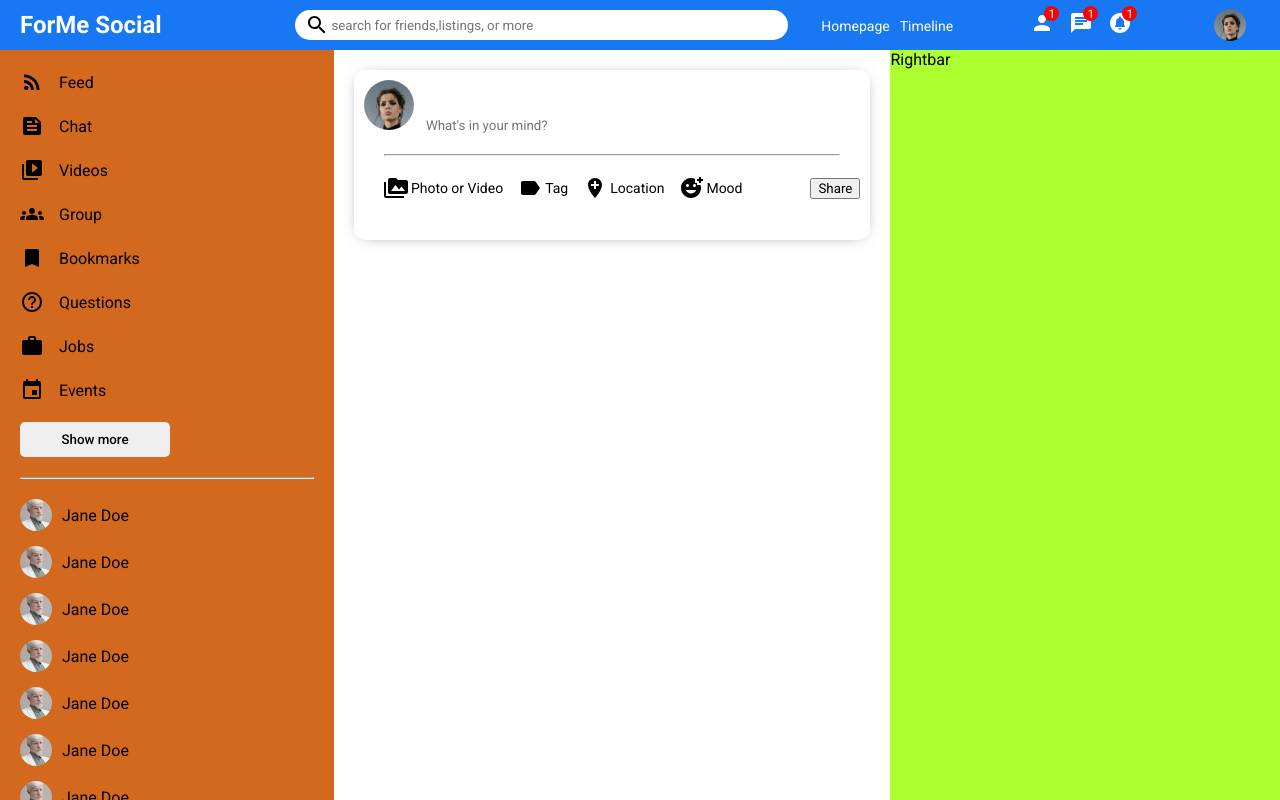
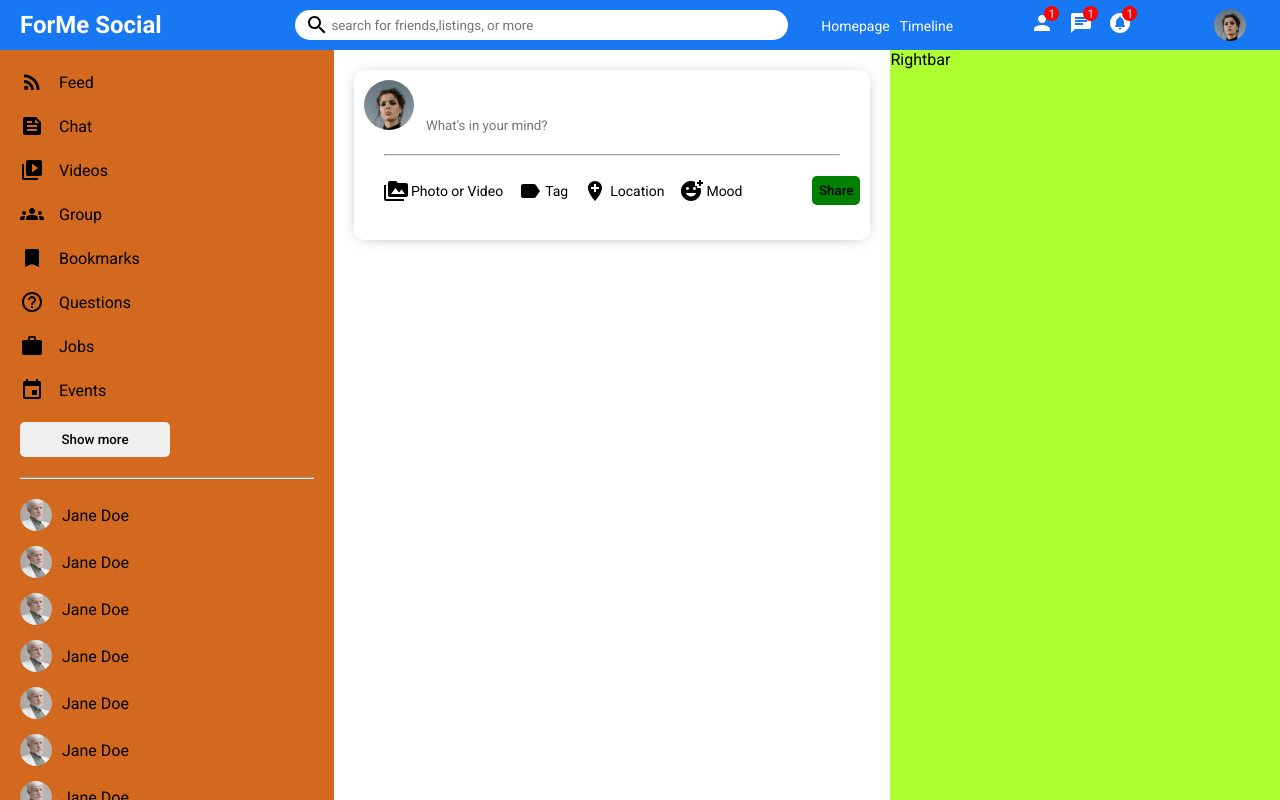
Before and after one commit to morganwestcoding/forme-application, a React (Create React App) app: page / in a window 1280 px wide. Built offline with nearby package versions, Linux system fonts and the light colour scheme.

Commit message:
Update share.css

```diff
--- a/src/components/share/share.css
+++ b/src/components/share/share.css
@@ -58,3 +58,11 @@
     font-size: 14px;
     font-weight: 500px;
 }
+
+.shareButton{
+    border: none;
+    padding: 7px;
+    border-radius: 5px;
+    background-color: green;
+    font-weight: 500;
+}
```
